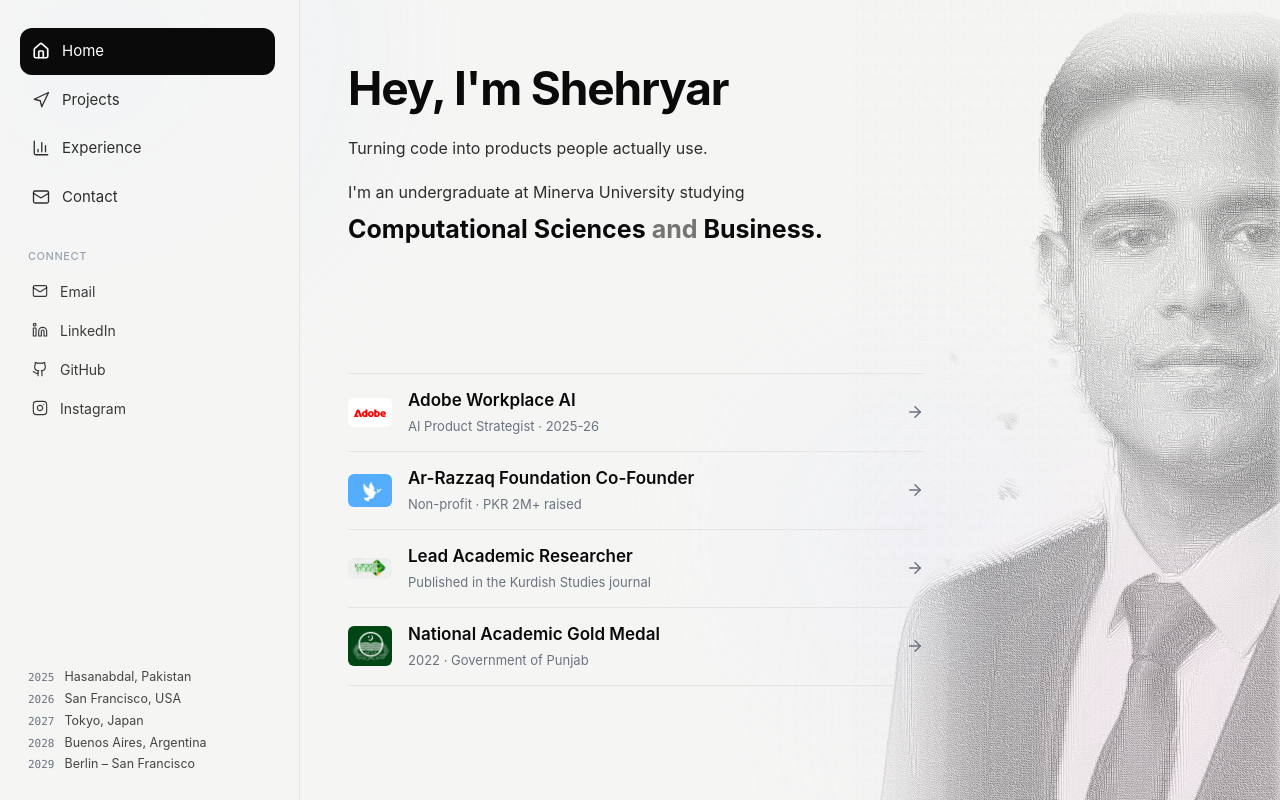
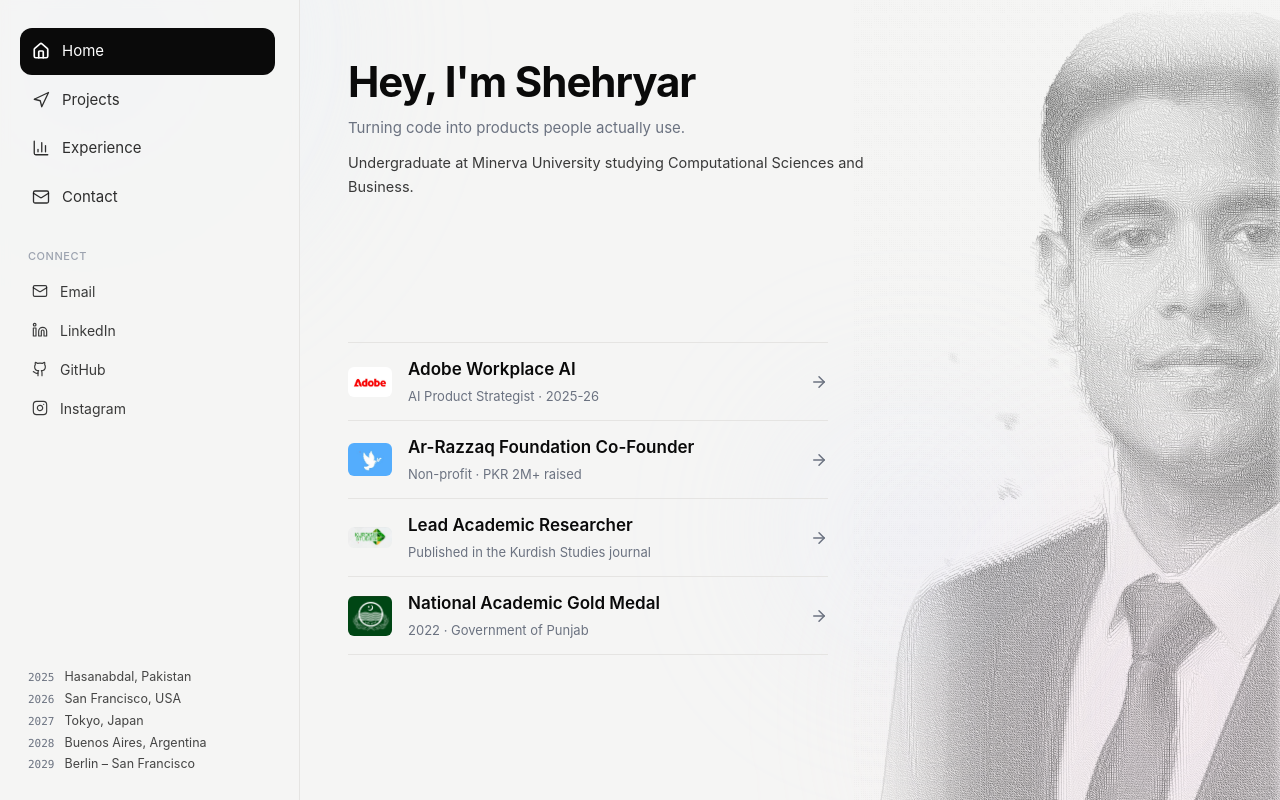
Before and after one commit to shehryaur/shehryarhassan-portfolio, a Next.js app: page / in a window 1280 px wide. Built offline with nearby package versions, Linux system fonts and the light colour scheme.

Commit message:
fix(home): unify typography hierarchy and adjust highlights section width and offset

```diff
--- a/app/page.tsx
+++ b/app/page.tsx
@@ -5,26 +5,20 @@ export default function HomePage() {
   return (
     <div className="relative">
       {/* Hero Foreground Content */}
-      <section className="relative z-10 max-w-xl pt-2">
-        <h1 className="text-[38px] font-bold tracking-tight text-ink sm:text-[46px] leading-[1.08]">
+      <section className="relative z-10 max-w-xl">
+        <h1 className="rise text-[36px] font-bold tracking-tight text-ink sm:text-[42px] leading-tight">
           Hey, I&apos;m Shehryar
         </h1>
-
-        <div className="mt-5 space-y-4 text-[16px] leading-[1.75] text-ink/85">
-          <p>
-            Turning code into products people actually use.
-          </p>
-          <p>
-            I&apos;m an undergraduate at Minerva University studying{" "}
-            <span className="block pt-2 text-[22px] font-bold leading-tight text-ink md:text-[25px]">
-              Computational Sciences <span className="text-ink/55">and</span> Business.
-            </span>
-          </p>
-        </div>
+        <p className="rise mt-2 text-[15px] text-mute">
+          Turning code into products people actually use.
+        </p>
+        <p className="rise mt-3 text-[14.5px] leading-relaxed text-ink/80">
+          Undergraduate at Minerva University studying Computational Sciences and Business.
+        </p>
       </section>
 
       {/* Highlights Section */}
-      <section id="highlights" className="relative z-10 max-w-xl mt-24 md:mt-32 scroll-mt-10">
+      <section id="highlights" className="relative z-10 max-w-[480px] mt-28 md:mt-36 scroll-mt-10">
         <HighlightList />
       </section>
 
```
